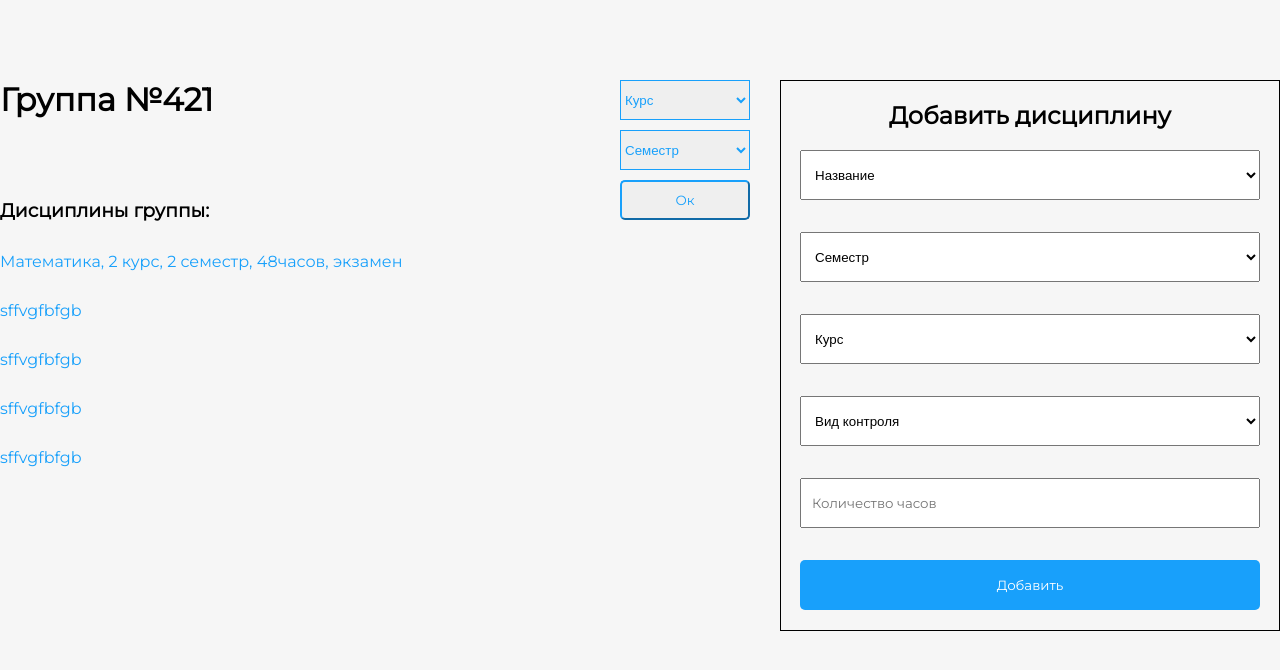
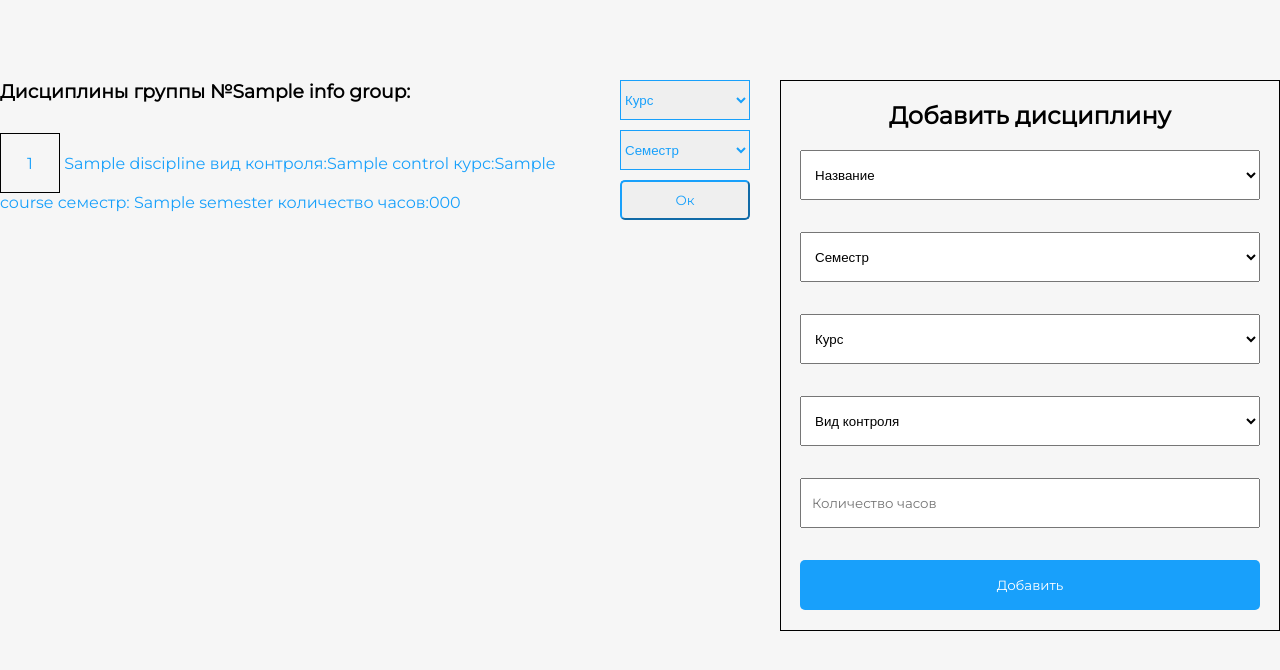
Before and after one commit to gr421nidan/pop-it-mvc, a PHP site: template views/employees/group.php in a window 1280 px wide. Shown: the part 60-730 px from the top of the page. Run offline with PHP 8.4, Linux system fonts and the light colour scheme; the template is opened without the code that fills it: most values are stand-ins (such as "Sample title", 1, 10 or a date in 2020); data that the repository does not hold is empty.

Commit message:
Метод вывода дисциплин определённой группы

```diff
--- a/app/Controller/Employees.php
+++ b/app/Controller/Employees.php
@@ -3,11 +3,13 @@
 namespace Controller;
 
 use Model\Discipline;
+use Model\DisciplinesGroup;
 use Model\Group;
 use Model\Student;
 use Src\View;
 use Src\Request;
 use Model\User;
+
 
 class Employees
 {
@@ -79,7 +81,8 @@ class Employees
 
     public function group(Request $request): string
     {
-        return new View('employees.group');
+        $group = DisciplinesGroup::where('id_group', $request->id)->get();
+        return new View('employees.group', ['group' => $group]);
     }
 
     public function studentGrade(Request $request): string
@@ -91,4 +94,5 @@ class Employees
     {
         return new View('employees.evaluations');
     }
+
 }
--- a/app/Model/Student.php
+++ b/app/Model/Student.php
@@ -19,6 +19,7 @@ class Student  extends Model
         'gender',
         'date',
         'address',
+        'id_group'
         ];
 
     public function group() {
--- a/app/Model/User.php
+++ b/app/Model/User.php
@@ -13,7 +13,8 @@ class User extends Model implements IdentityInterface
     public $timestamps = false;
     protected $fillable = [
         'login',
-        'password'
+        'password',
+        'image'
     ];
 
     protected static function booted()
--- a/routes/web.php
+++ b/routes/web.php
@@ -18,5 +18,4 @@ Route::add(['GET', 'POST'],'/groups/group', [Controller\Employees::class, 'group
 Route::add('GET','/student/grade', [Controller\Employees::class, 'studentGrade'])->middleware('auth', 'roleEmployees');
 Route::add(['GET', 'POST'],'/groups/group/evaluations', [Controller\Employees::class, 'evaluations'])->middleware('auth', 'roleEmployees');
 
-
 //->middleware('auth')
--- a/views/employees/group.php
+++ b/views/employees/group.php
@@ -1,14 +1,22 @@
 <div class="content_group">
     <div class="group_columns">
-        <h1>Группа №421</h1>
-
         <ul class="about_group_list">
-            <h3>Дисциплины группы:</h3>
-            <a href="<?= app()->route->getUrl('/groups/group/evaluations') ?>" ><li>Математика, 2 курс, 2 семестр, 48часов, экзамен</li></a>
-            <a href="<?= app()->route->getUrl('/groups/group/evaluations') ?>" ><li>sffvgfbfgb</li></a>
-            <a href="<?= app()->route->getUrl('/groups/group/evaluations') ?>" ><li>sffvgfbfgb</li></a>
-            <a href="<?= app()->route->getUrl('/groups/group/evaluations') ?>" ><li>sffvgfbfgb</li></a>
-            <a href="<?= app()->route->getUrl('/groups/group/evaluations') ?>" ><li>sffvgfbfgb</li></a>
+            <h3>Дисциплины группы №<?= $group[0]->info_group->name ?>:</h3>
+            <?php $i = 1; ?>
+            <?php foreach ($group as $groups) : ?>
+                <?php $discipline = $groups->discipline->name; ?>
+                <?php $control = $groups->control->name; ?>
+                <?php $hours = $groups->number_hours; ?>
+                <?php $course = $groups->course; ?>
+                <?php $semester = $groups->semester; ?>
+                <li class="student_in_list">
+                    <a href="<?php echo app()->route->getUrl('/groups/group/evaluations'); ?>">
+                        <span class="counter"><?php echo $i; ?></span>
+                        <?php echo "$discipline вид контроля:$control курс:$course семестр: $semester количество часов:$hours"; ?>
+                    </a>
+                </li>
+                <?php $i++; ?>
+            <?php endforeach; ?>
         </ul>
     </div>
     <div class="discipline_filter_content">
--- a/views/employees/groups.php
+++ b/views/employees/groups.php
@@ -4,7 +4,7 @@
         <div class="list_groups">
             <?php
             foreach ($groups as $group){
-                echo "<div class='group_block'><a href='".app()->route->getUrl('/groups/group')."'>$group->name</a></div>";
+                echo "<div class='group_block'><a href='".app()->route->getUrl('/groups/group?id='.$group->id)."'>$group->name</a></div>";
             }
             ?>
         </div>
```
Also changed, not shown: app/Model/DisciplinesGroup.php (+12 -1 lines).
